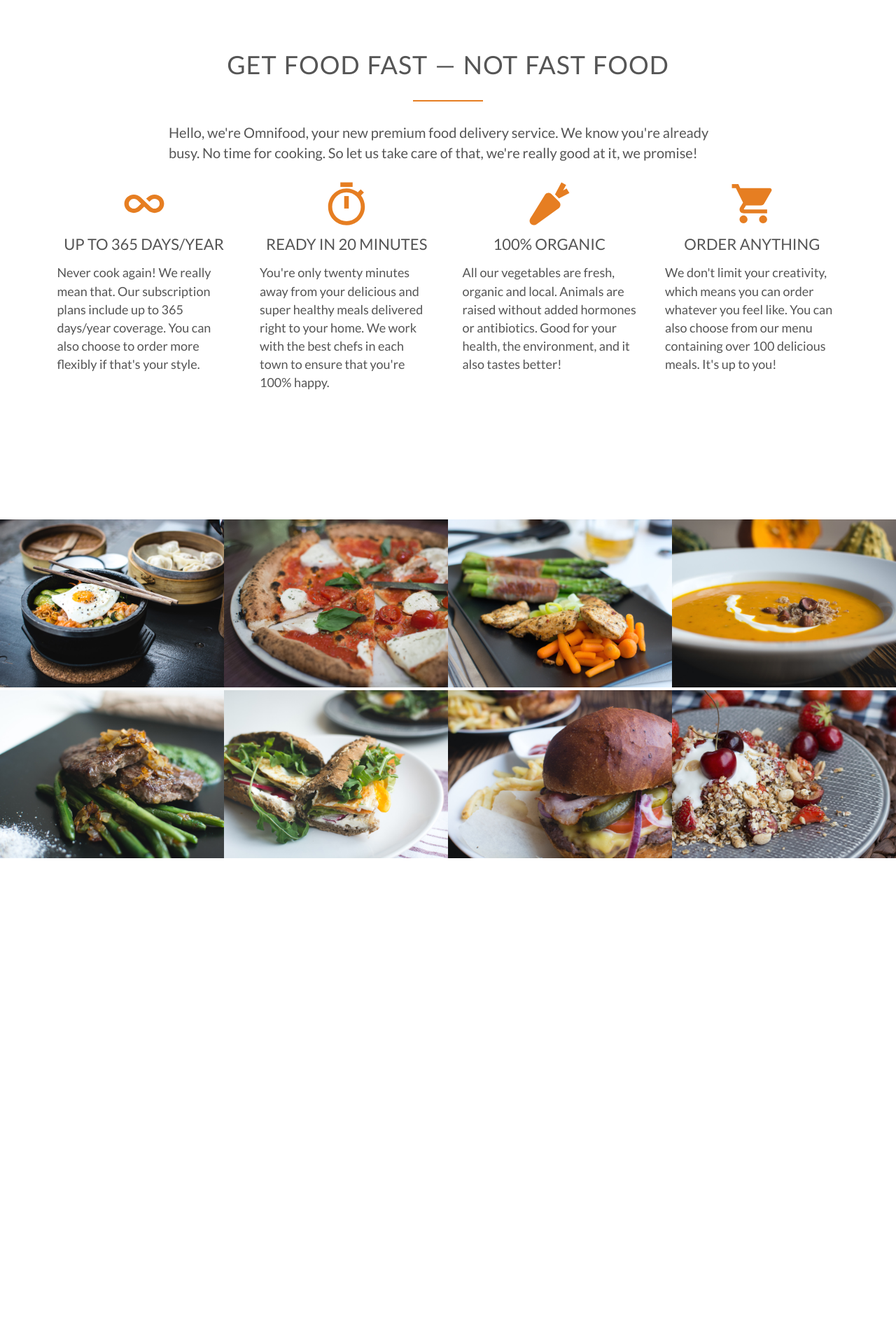
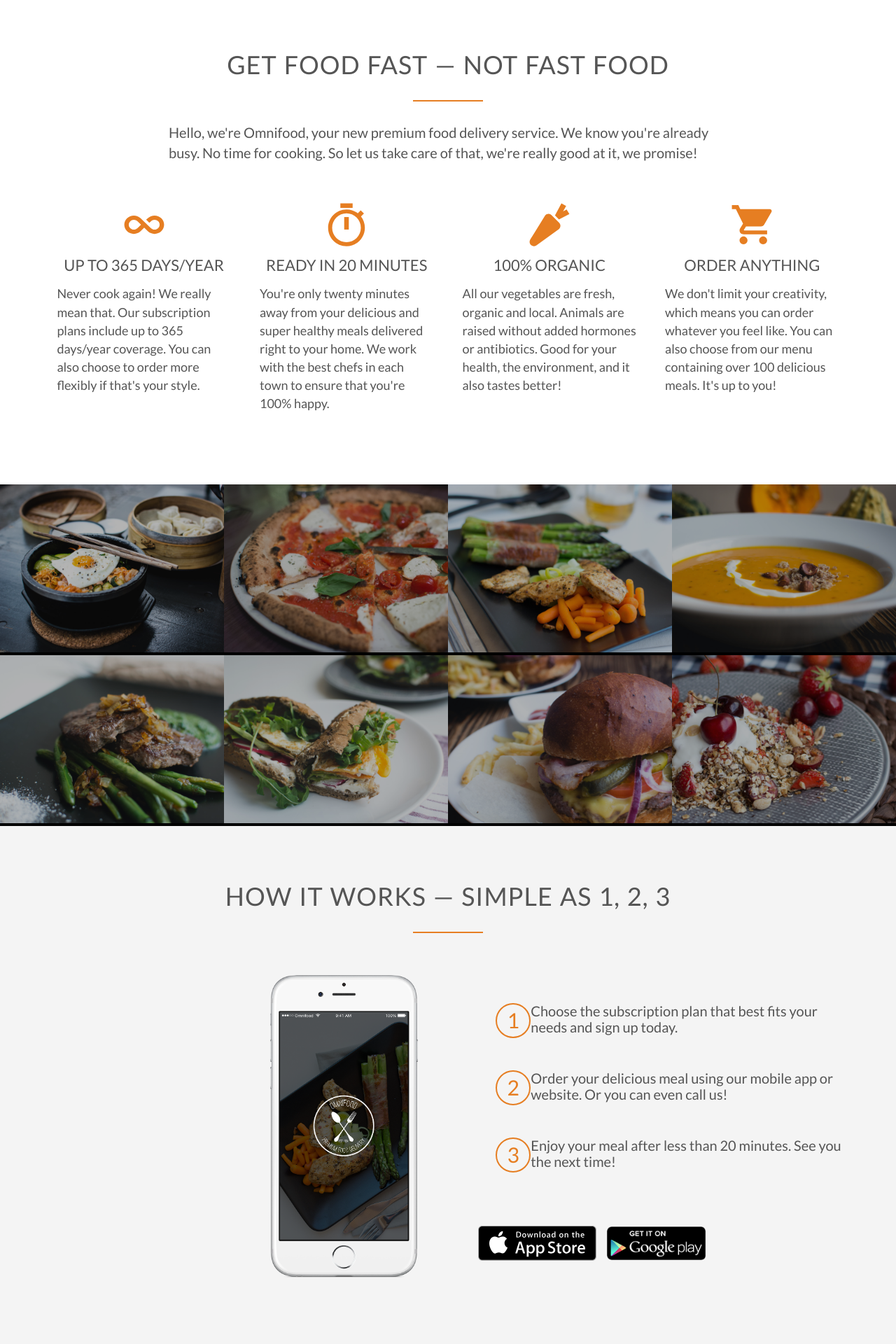
Before and after one commit to SparksFullStack/omnifood, a PHP site: page / in a window 1280 px wide. Shown: the part 808-2728 px from the top of the page at 70% size. Before the commit the page ends 2034 px from the top, so only its background shows below. Run offline with PHP 8.4, Linux system fonts and the light colour scheme; some libraries are stand-ins or nearby versions.

Commit message:
how it works section complete and styled

```diff
--- a/index.html
+++ b/index.html
@@ -72,7 +72,7 @@
         </section>
 
         <section class='section-meals'>
-            <ul class='meals-showcase'>
+            <ul class='meals-showcase clearfix'>
                 <li>
                     <figure class='meal-photo'>
                         <img src='resources/imgs/1.jpg' alt='Korean bibimbap with egg and vegetables' />
@@ -95,7 +95,7 @@
                 </li>
             </ul>
 
-            <ul class='meals-showcase'>
+            <ul class='meals-showcase clearfix'>
                     <li>
                         <figure class='meal-photo'>
                             <img src='resources/imgs/5.jpg' alt='Paleo beef steak with vegetables' />
@@ -118,6 +118,37 @@
                     </li>
                 </ul>
         </section>
+
+        <section class='section-steps'>
+            <div class='row'>
+                <h2>How it works &mdash; Simple as 1, 2, 3</h2>
+            </div>
+            <div class='row'>
+                <div class='col span-1-of-2 steps-box'>
+                    <img src='resources/imgs/app-iPhone.png' alt='Omnifood app on iPhone' class='app-screen' />
+                </div>
+
+                <div class='col span-1-of-2 steps-box'>
+                    <div class='works-step'>
+                        <div>1</div>
+                        <p>Choose the subscription plan that best fits your needs and sign up today.</p>
+                    </div>
+
+                    <div class='works-step'>
+                        <div>2</div>
+                        <p>Order your delicious meal using our mobile app or website. Or you can even call us!</p>
+                    </div>
+
+                    <div class='works-step'>
+                        <div>3</div>
+                        <p>Enjoy your meal after less than 20 minutes. See you the next time!</p>
+                    </div>
+
+                    <a href='#' class='btn-app'><img src='resources/imgs/download-app.svg' alt="App Store Button" /></a>
+                    <a href='#' class='btn-app'><img src='resources/imgs/download-app-android.png' alt="Play Store Button" /></a>
+                </div>
+            </div>
+        </section>
         <script src="https://unpkg.com/ionicons@4.4.6/dist/ionicons.js"></script>
     </body>
 </html>
--- a/resources/css/style.css
+++ b/resources/css/style.css
@@ -33,6 +33,15 @@ section {
 
 .box {
     padding: 1%;
+}
+
+.clearfix {zoom: 1}
+.clearfix:after {
+    content: '.';
+    clear: both;
+    display: block;
+    height: 0;
+    visibility: hidden;
 }
 
 /* -----Headings----- */
@@ -198,8 +207,20 @@ header {
 }
 
 /* ------------------------------- */
+/* Features */
+/* ------------------------------- */
+
+.section-features .long-copy {
+    margin-bottom: 30px;
+}
+
+/* ------------------------------- */
 /* Meals */
 /* ------------------------------- */
+
+.section-meals {
+    padding: 0;
+}
 
 .meals-showcase {
     list-style: none;
@@ -215,9 +236,72 @@ header {
 .meal-photo {
     width: 100%;
     margin: 0;
+    /* overflow: hidden; */
+    background-color: #000;
 }
 
 .meal-photo img {
+    opacity: 0.7;
     width: 100%;
     height: auto;
+    transition: transform 0.5s, opacity 0.5s;
 }
+
+.meal-photo img:hover {
+    transform: scale(1.15);
+    opacity: 1;
+}
+
+/* ------------------------------- */
+/* How It Works */
+/* ------------------------------- */
+
+.section-steps {
+    background-color: #f4f4f4;
+}
+
+.steps-box {
+    margin-top: 30px;
+}
+
+.steps-box:first-child {
+    text-align: right;
+    padding-right: 3%;
+}
+
+.steps-box:last-child {
+    padding-left: 3%;
+    margin-top: 70px;
+}
+
+.app-screen {
+    width: 40%;
+}
+
+.works-step {
+    margin-bottom: 50px;
+}
+
+.works-step:last-of-type {
+    margin-bottom: 80px;
+}
+
+.works-step div {
+    color: #e67e22;
+    border: 2px solid #e67e22;
+    display: inline-block;
+    border-radius: 50%;
+    height: 50px;
+    width: 50px;
+    text-align: center;
+    padding: 5px;
+    float: left;
+    font-size: 150%;
+    margin-left: 25px;
+}
+
+.btn-app img {
+    height: 50px;
+    width: auto;
+    margin-right: 10px;
+}
```
